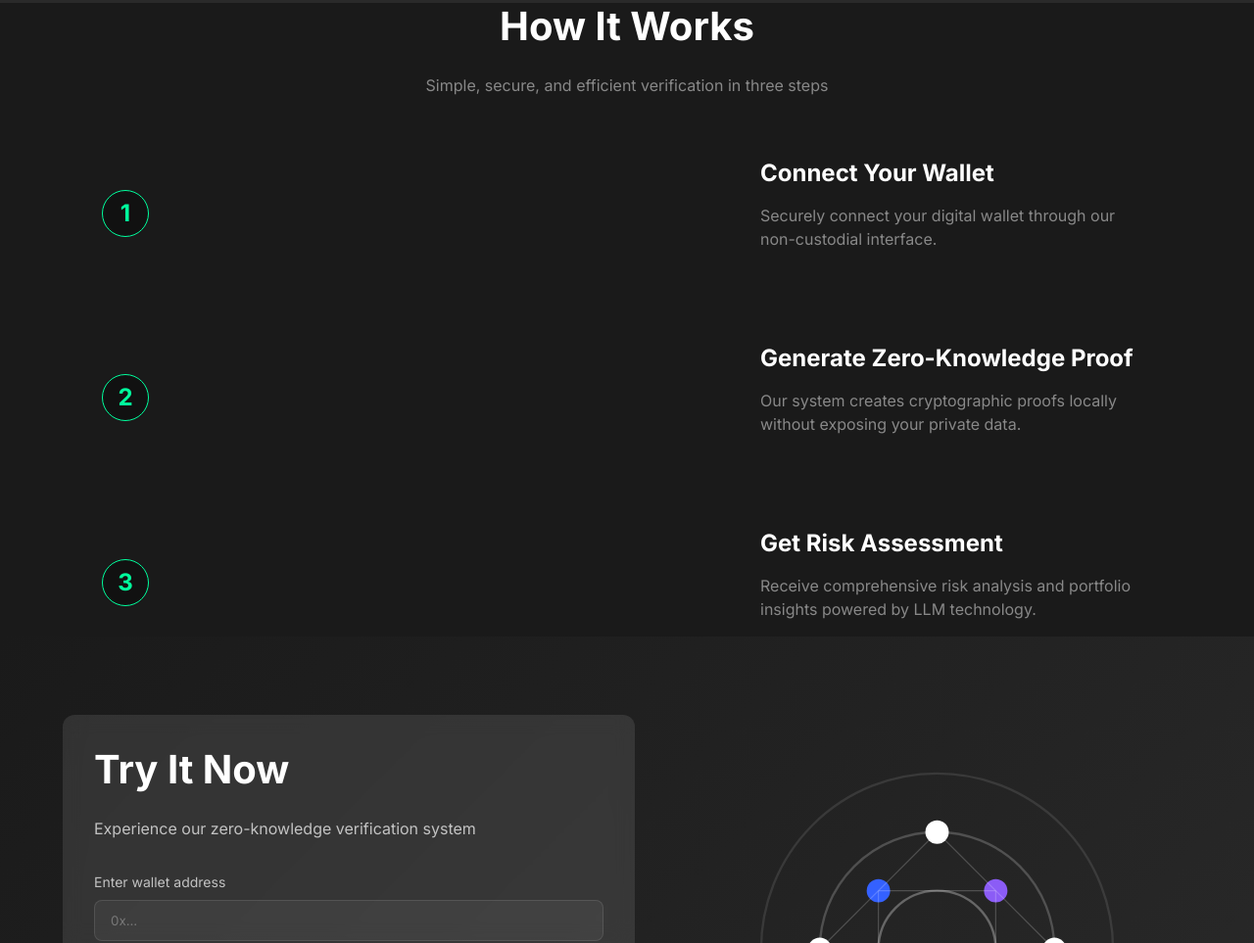
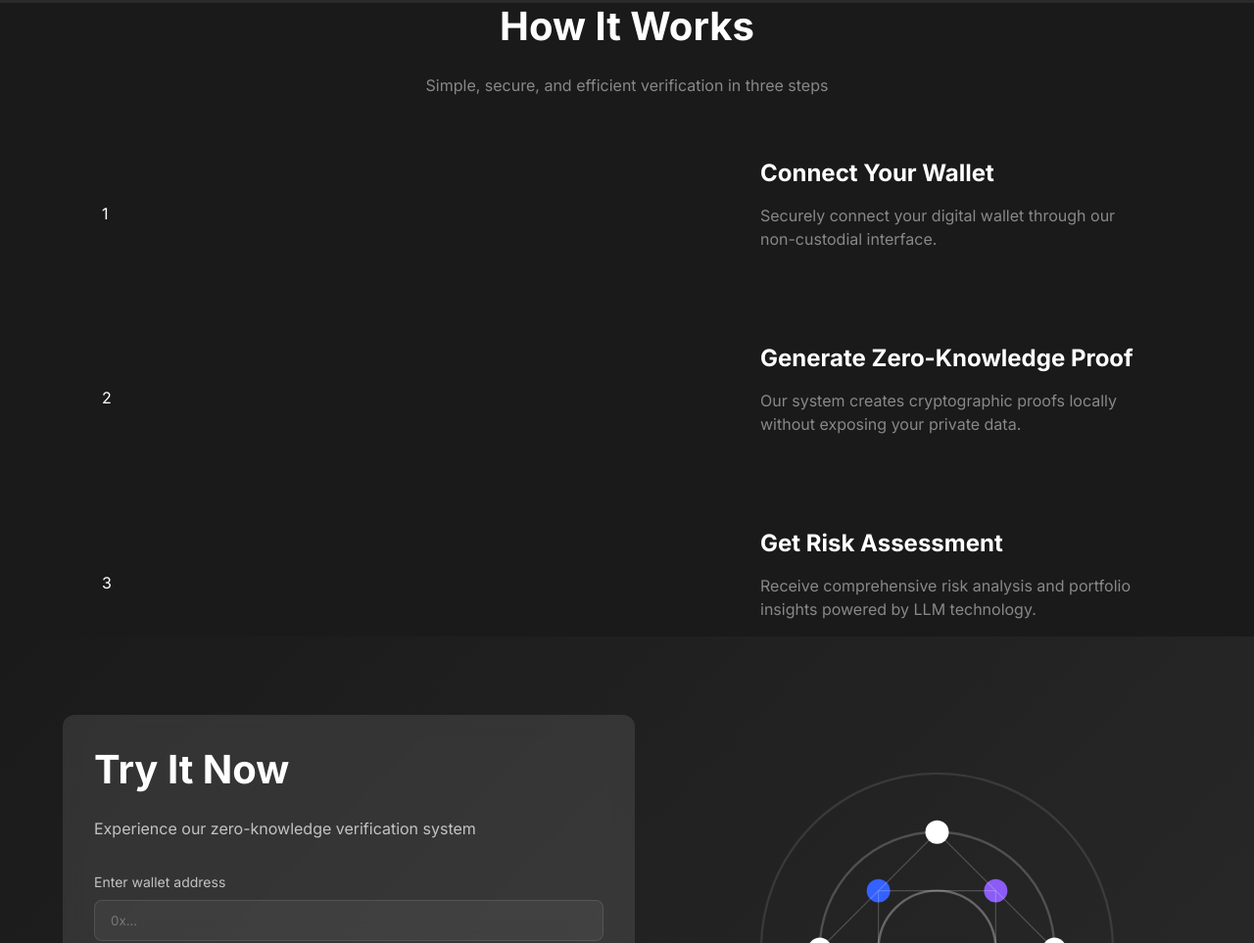
Before and after one commit to daniel5713/ZKP-Dynamics, a plain HTML site: page index.html in a window 1280 px wide. Shown: the part 1772-2735 px from the top of the page at 98% size. Drawn offline with Linux system fonts and the light colour scheme.

Commit message:
Update styles.css

```diff
--- a/css/styles.css
+++ b/css/styles.css
@@ -396,7 +396,7 @@ nav {
     display: flex;
     align-items: center;
     justify-content: space-between;
-    gap: 0.5rem;
+    gap: 0.1rem;
 }
 
 .step.reverse {
@@ -404,18 +404,7 @@ nav {
 }
 
 .step-number {
-    display: flex;
-    align-items: center;
-    justify-content: center;
-    width: 3rem;
-    height: 3rem;
-    border-radius: 50%;
-    background: #111 !important;
-    color: var(--primary-color) !important;
-    border: 1.5px solid var(--primary-color);
-    font-weight: 700;
-    font-size: 1.5rem;
-    margin-right: 0.5rem;
+    margin-right: 0.2rem;
 }
 
 .step-content {
@@ -844,8 +833,7 @@ footer {
     }
 
     .step {
-        flex-direction: column;
-        gap: 0.4rem;
+        gap: 0.1rem;
     }
 
     .step.reverse {
```
